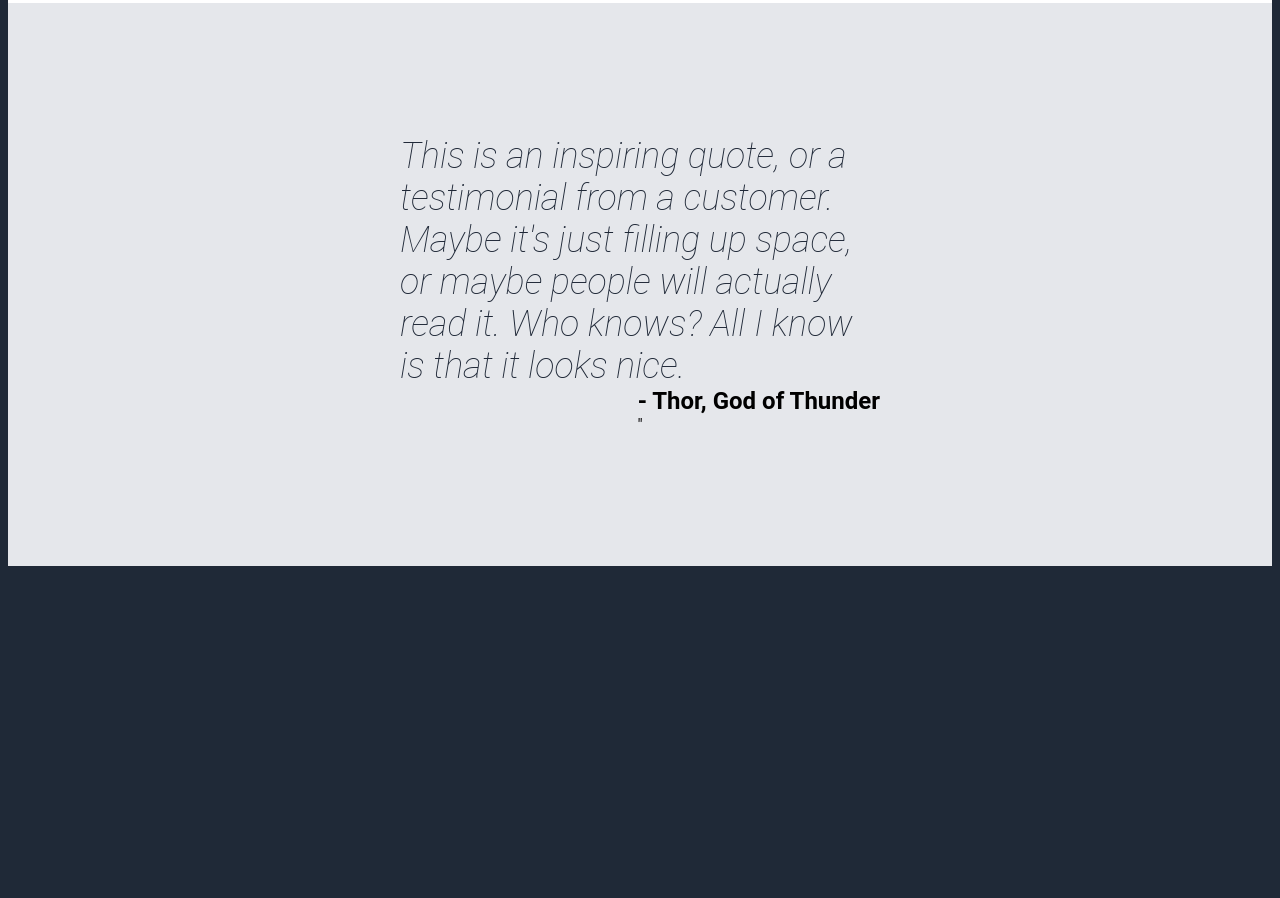
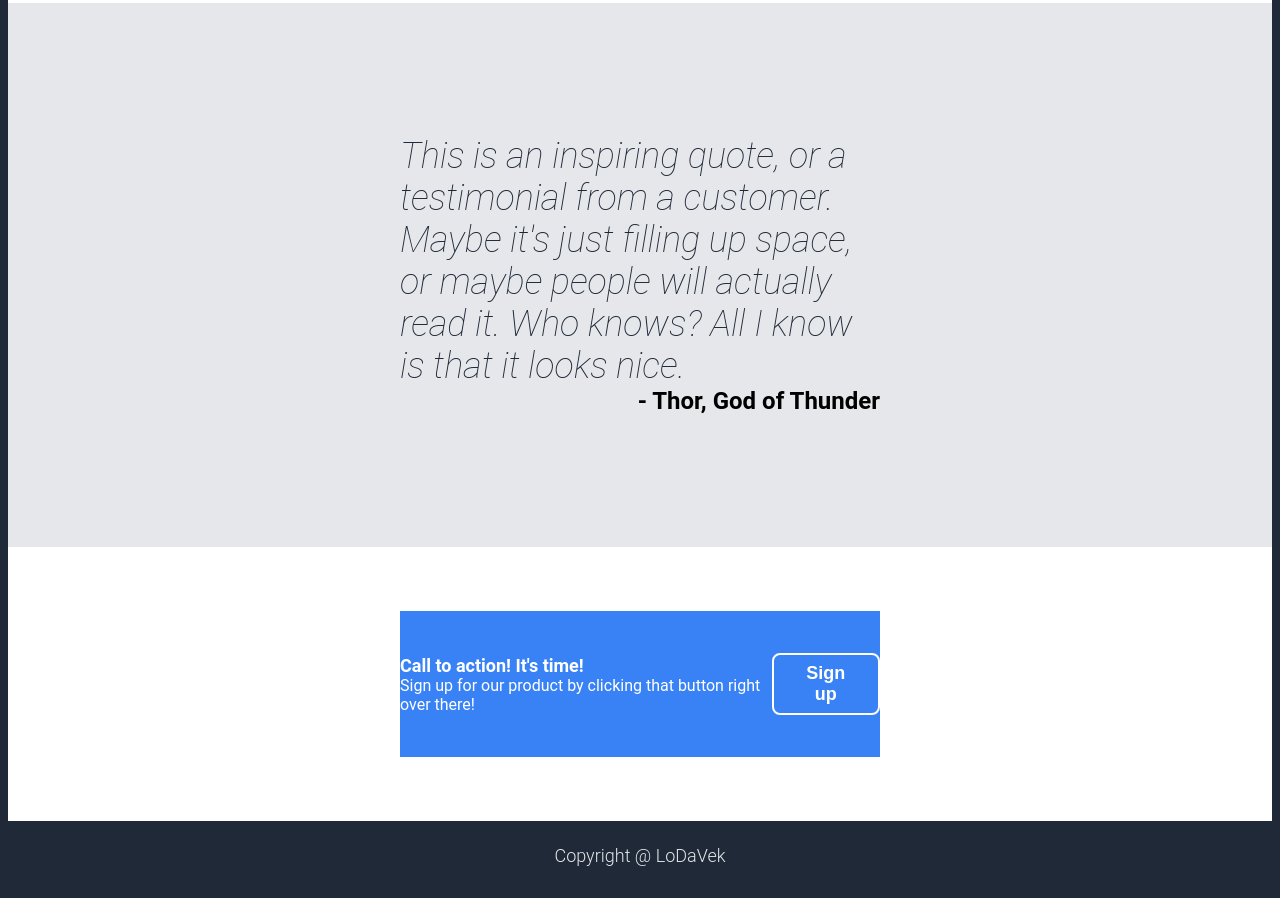
Before and after one commit to DvK12/landing-page, a plain HTML site: page index.html in a window 1280 px wide. Shown: the part 1135-2033 px from the top of the page. Before the commit the page ends 1709 px from the top, so only its background shows below. Drawn offline with Linux system fonts and the light colour scheme.

Commit message:
add call to action section

```diff
--- a/index.html
+++ b/index.html
@@ -24,7 +24,7 @@
             This website has some subtext that goes here under the main title.
             It's a smaller font and the color is lower contrast.
           </div>
-          <button class="hero-signup">Sign up</button>
+          <button class="button-signup">Sign up</button>
         </div>
         <div class="image">
           <img src="img/img1.png" alt="placeholder image" />
@@ -69,8 +69,18 @@
         All I know is that it looks nice.
       </div>
       <div class="quote-author">- Thor, God of Thunder</div>
-      "
     </div>
-    <div class="footer"></div>
+    <div class="action-section">
+      <div class="background-action">
+        <div class="action-text">
+          <div class="action-title">Call to action! It's time!</div>
+          <div class="action-text">
+            Sign up for our product by clicking that button right over there!
+          </div>
+        </div>
+        <button class="button-signup button-section">Sign up</button>
+      </div>
+    </div>
+    <div class="footer">Copyright @ LoDaVek</div>
   </body>
 </html>
--- a/styles.css
+++ b/styles.css
@@ -13,7 +13,8 @@ body {
 .hero-section,
 .information-section,
 .information-container,
-.quote-section {
+.quote-section,
+.action-section {
   padding: 0 392px;
   display: flex;
   justify-content: space-between;
@@ -27,7 +28,8 @@ body {
 }
 .header.links,
 .secondary-text,
-.information-text {
+.information-text,
+.footer {
   font-size: 18px;
   color: #e5e7eb;
   margin: 0;
@@ -44,7 +46,9 @@ ul li {
 }
 
 .footer {
-  color: red;
+  text-align: center;
+  padding: 24px;
+  font-size: 18px;
 }
 img {
   width: 500px;
@@ -69,7 +73,7 @@ img {
 .hero-section {
   align-items: stretch;
 }
-.hero-signup {
+.button-signup {
   background-color: #3882f6;
   color: white;
   font-size: 18px;
@@ -122,8 +126,8 @@ img {
   flex-direction: column;
   justify-content: center;
   align-items: center;
-  padding-top:132px;
-  padding-bottom:132px;
+  padding-top: 132px;
+  padding-bottom: 132px;
 }
 
 .quote-author {
@@ -132,8 +136,33 @@ img {
   font-size: 24px;
 }
 .quote-text {
-font-size:36px;
-font-style: italic;
-font-weight:lighter;
-color:#1f2837;
-} /*
+  font-size: 36px;
+  font-style: italic;
+  font-weight: lighter;
+  color: #1f2837;
+}
+.action-section {
+  flex-direction: column;
+  background-color: #fff;
+}
+.background-action {
+  margin: 64px;
+  width: 100%;
+  background-color: #3882f6;
+  display: flex;
+  color: white;
+  justify-content: space-around;
+  padding: 42px 0px;
+}
+.action-title {
+  font-weight: 700;
+  font-size: 18px;
+}
+.action-text {
+  display: flex;
+  flex-direction: column;
+  justify-content: center;
+}
+.button-signup.button-section {
+  border: 2px solid white;
+}
```
